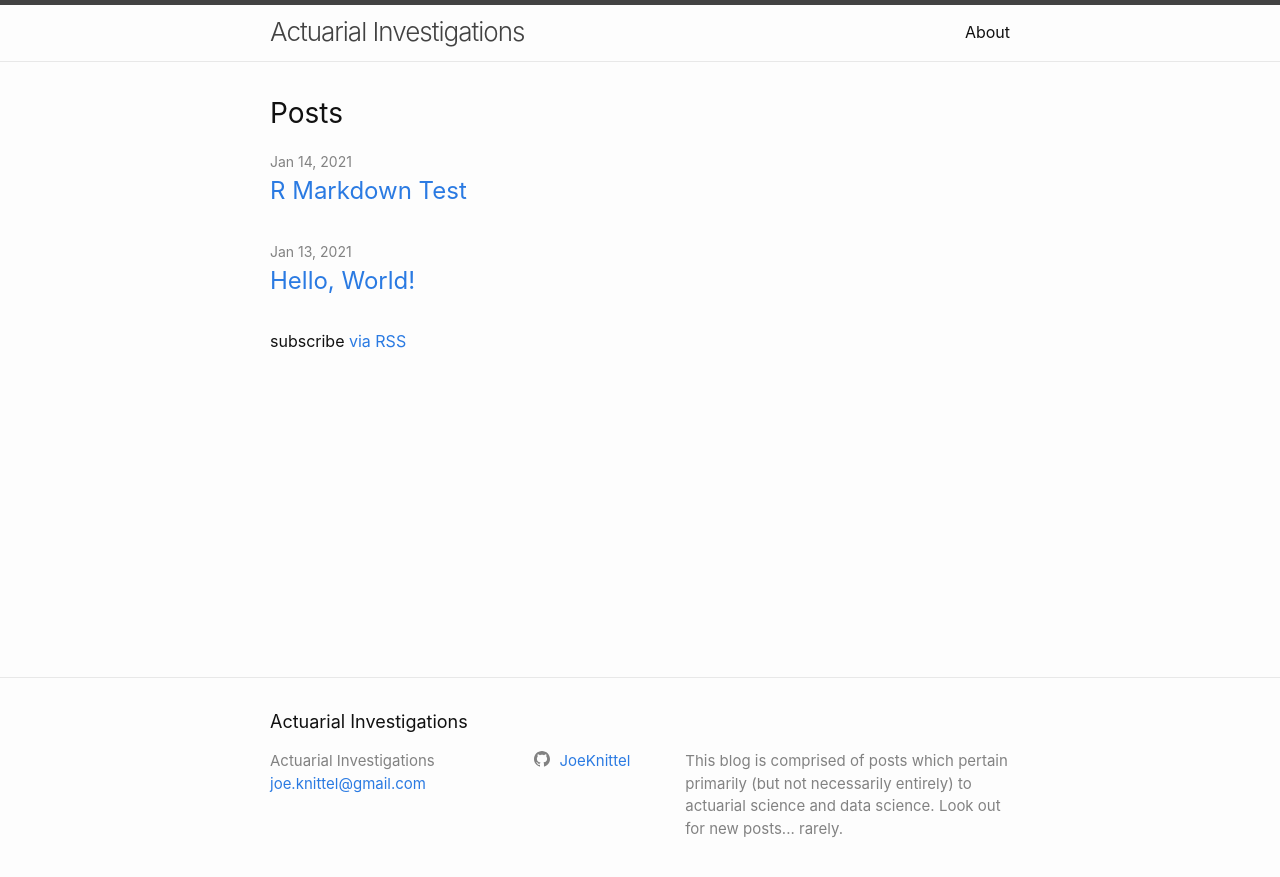
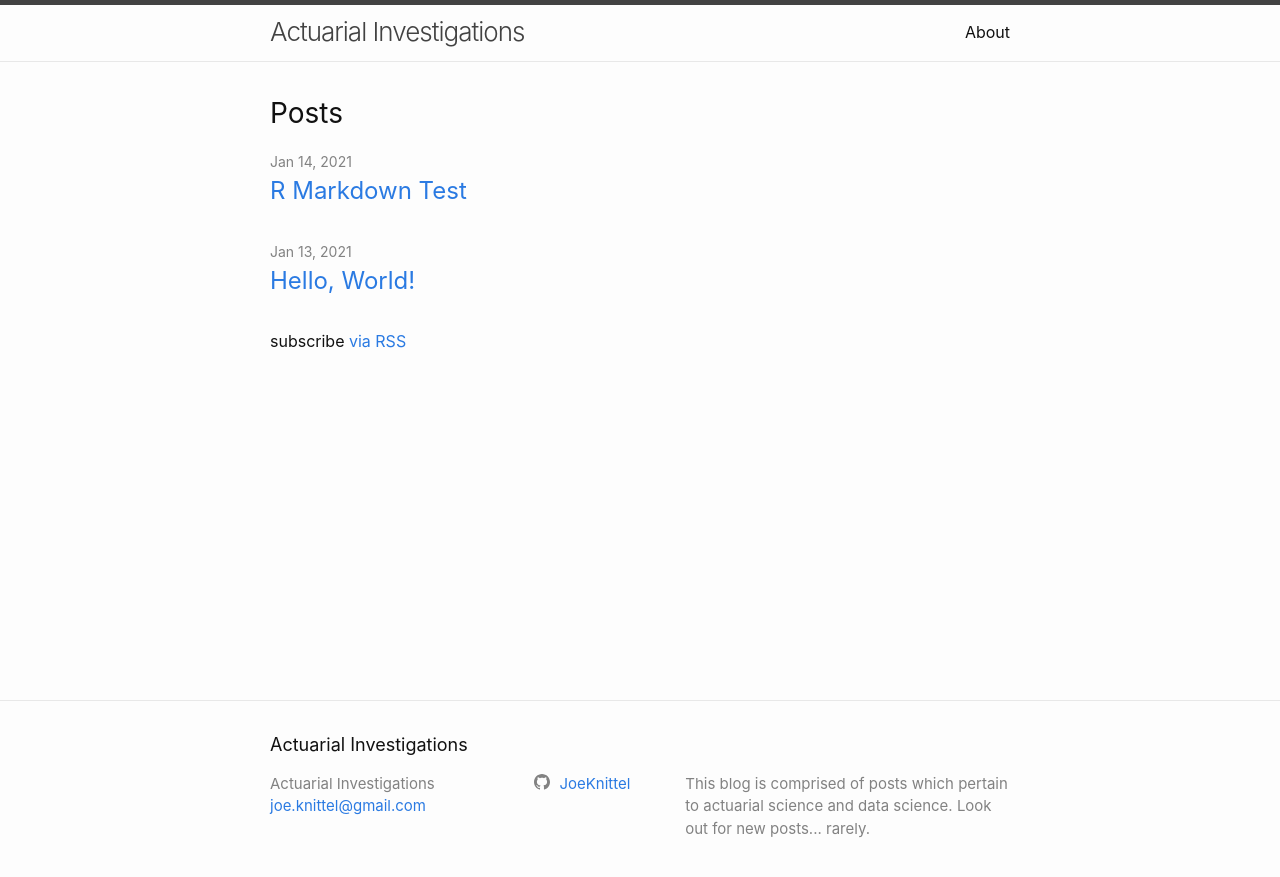
Before and after one commit to JoeKnittel/joeknittel.github.io, a Jekyll site: the page built from index.markdown, in a window 1280 px wide. Shown: the top 877 px of the page. Built offline with Jekyll 4.4.1, drawn with Linux system fonts in a browser that asks for light colours.

Commit message:
Update _config.yml

```diff
--- a/_config.yml
+++ b/_config.yml
@@ -21,7 +21,7 @@
 title: Actuarial Investigations
 email: joe.knittel@gmail.com
 description: >- # this means to ignore newlines until "baseurl:"
-  This blog is comprised of posts which pertain primarily (but not necessarily entirely) to actuarial science and data science.
+  This blog is comprised of posts which pertain to actuarial science and data science.
   Look out for new posts... rarely.
 baseurl: "" # the subpath of your site, e.g. /blog
 url: "joeknittel.github.io" # the base hostname & protocol for your site, e.g. http://example.com
```
